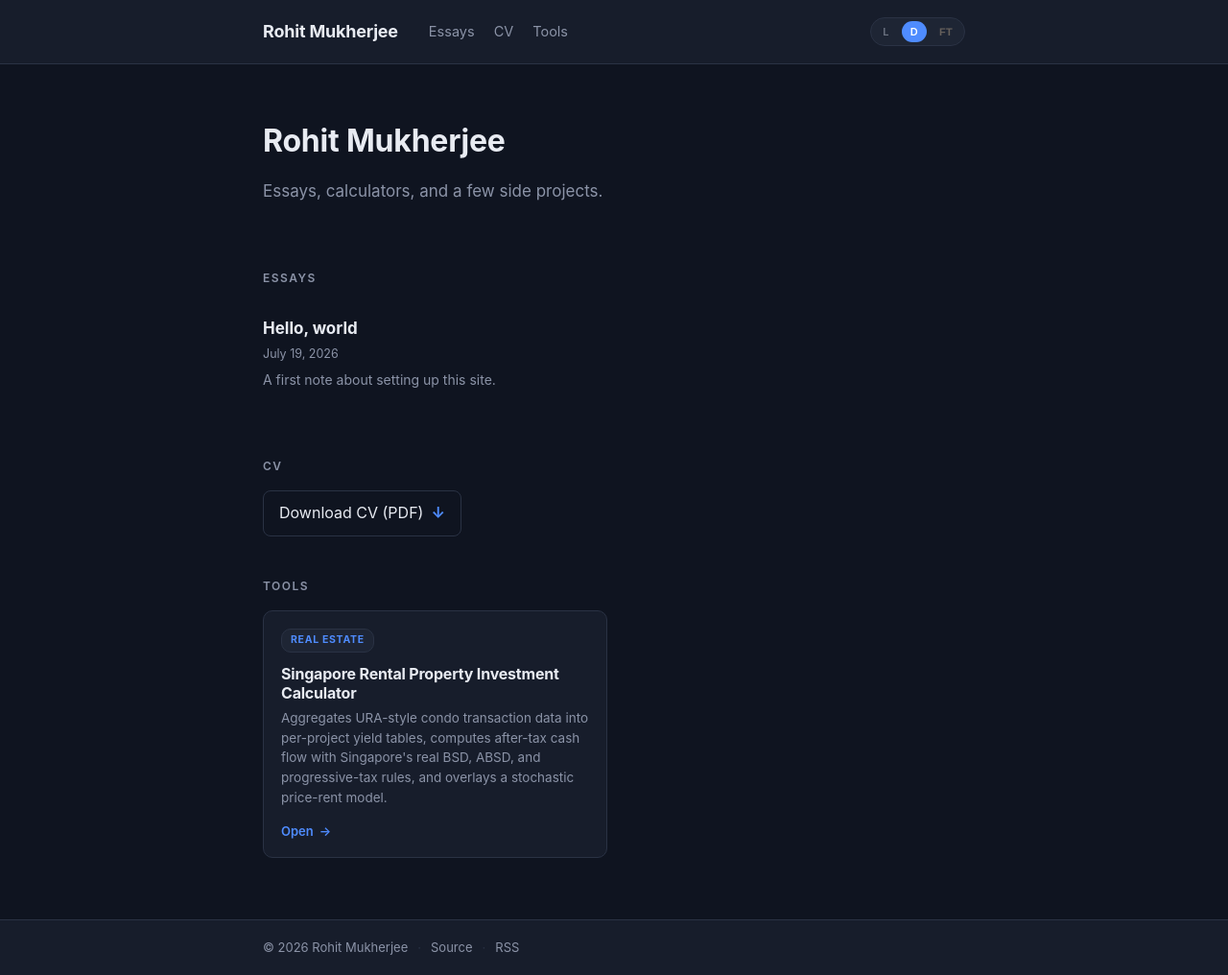
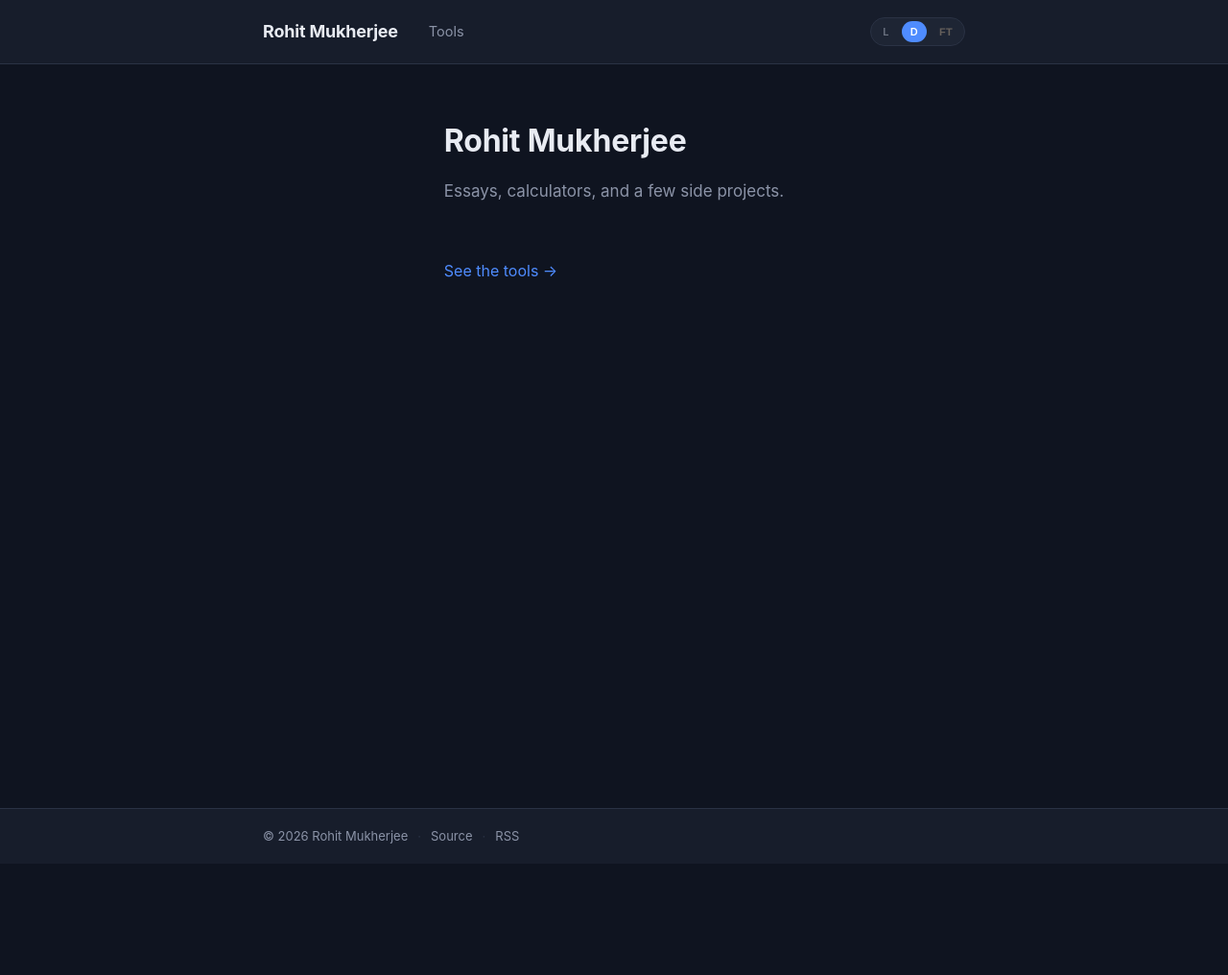
Before and after one commit to rohitmukherjee/rohitmukherjee.github.io, a Jekyll site: the page built from index.md, in a window 1280 px wide. Shown: the whole page at 96% size. Built offline with Jekyll 4.4.1, drawn with Linux system fonts in a browser that asks for light colours; after the commit the page ends 900 px from its top, so only the background shows below that.

Commit message:
Jekyll site: separate Tools/CV pages, cross-page theme picker
- Move Tools grid to its own /tools/ page; homepage becomes a brief intro
  with Essays and CV sections commented out until content lands.
- Add /cv/ page (behind a commented-out nav link) so the URL exists;
  swapping in the real content is a one-file edit.
- Share the theme choice across the whole site by giving
  singapore-apartment/index.html the same localStorage-backed data-theme
  wiring and its own theme picker. Switching L/D/FT anywhere persists
  everywhere.
- Empty assets/css/style.scss shadows a bundled Jekyll theme's SCSS that
  breaks the Sass converter on UTF-8 chars; we don't use Sass anyway.
- Fix _config.yml url to rohitmukherjee.github.io (dropped the CNAME).
- Gitignore vendor/ and .bundle/ so bundler's local install doesn't leak
  into commits.

```diff
--- a/_config.yml
+++ b/_config.yml
@@ -1,6 +1,6 @@
 title: Rohit Mukherjee
 description: Essays, calculators, and a few side projects.
-url: https://rohitmukherjee.com
+url: https://rohitmukherjee.github.io
 
 markdown: kramdown
 kramdown:
@@ -29,13 +29,16 @@
   - Gemfile.lock
   - README.md
   - vendor
-  - .venv
+  - .venv/
+  - "**/.venv/"
   - node_modules
   - "*.pyc"
   - "__pycache__"
+  - "**/__pycache__/"
   - singapore-apartment/build_data.py
   - singapore-apartment/sg_price_rent_model.ipynb
   - singapore-apartment/pyproject.toml
   - singapore-apartment/uv.lock
   - singapore-apartment/README.md
-  - singapore-apartment/.venv
+  - singapore-apartment/.venv/
+  - singapore-apartment/model_core.py
--- a/_includes/header.html
+++ b/_includes/header.html
@@ -2,9 +2,11 @@
   <div class="wrap header-row">
     <a class="site-title" href="{{ '/' | relative_url }}">{{ site.title }}</a>
     <nav class="site-nav">
+      <a href="{{ '/tools/' | relative_url }}">Tools</a>
+      {% comment %} Uncomment when ready:
       <a href="{{ '/#essays' | relative_url }}">Essays</a>
-      <a href="{{ '/assets/cv.pdf' | relative_url }}">CV</a>
-      <a href="{{ '/#tools' | relative_url }}">Tools</a>
+      <a href="{{ '/cv/' | relative_url }}">CV</a>
+      {% endcomment %}
     </nav>
     <div class="theme-picker" role="group" aria-label="Color theme">
       <button type="button" data-theme="light" title="Light" aria-label="Light theme">L</button>
--- a/index.md
+++ b/index.md
@@ -7,37 +7,34 @@
   <p class="lede">Essays, calculators, and a few side projects.</p>
 </div>
 
-<section class="section" id="essays">
-  <h2>Essays</h2>
-  {% if site.essays.size > 0 %}
-    <ul class="essay-list">
-      {% assign sorted = site.essays | sort: 'date' | reverse %}
-      {% for essay in sorted %}
-        <li>
-          <a href="{{ essay.url | relative_url }}">{{ essay.title }}</a>
-          <span class="essay-date">{{ essay.date | date: "%B %-d, %Y" }}</span>
-          {% if essay.excerpt_line %}<p class="essay-excerpt">{{ essay.excerpt_line }}</p>{% endif %}
-        </li>
-      {% endfor %}
-    </ul>
-  {% else %}
-    <p style="color: var(--muted);">No essays yet.</p>
-  {% endif %}
-</section>
+<p style="margin-top: 32px;">
+  <a href="{{ '/tools/' | relative_url }}">See the tools &rarr;</a>
+</p>
 
-<section class="section" id="cv">
-  <h2>CV</h2>
-  <a class="cv-link" href="{{ '/assets/cv.pdf' | relative_url }}">Download CV (PDF) <span class="arrow">&darr;</span></a>
-</section>
+{% comment %}
+  Essays and CV sections are hidden for now. Uncomment when there's
+  content to show. The individual pages (/tools/, /cv/) still exist.
 
-<section class="section" id="tools">
-  <h2>Tools</h2>
-  <div class="tool-grid">
-    <article class="tool">
-      <span class="tag">Real estate</span>
-      <h3><a href="/singapore-apartment/">Singapore Rental Property Investment Calculator</a></h3>
-      <p>Aggregates URA-style condo transaction data into per-project yield tables, computes after-tax cash flow with Singapore's real BSD, ABSD, and progressive-tax rules, and overlays a stochastic price-rent model.</p>
-      <a class="cta" href="/singapore-apartment/">Open</a>
-    </article>
-  </div>
-</section>
+  <section class="section" id="essays">
+    <h2>Essays</h2>
+    {% if site.essays.size > 0 %}
+      <ul class="essay-list">
+        {% assign sorted = site.essays | sort: 'date' | reverse %}
+        {% for essay in sorted %}
+          <li>
+            <a href="{{ essay.url | relative_url }}">{{ essay.title }}</a>
+            <span class="essay-date">{{ essay.date | date: "%B %-d, %Y" }}</span>
+            {% if essay.excerpt_line %}<p class="essay-excerpt">{{ essay.excerpt_line }}</p>{% endif %}
+          </li>
+        {% endfor %}
+      </ul>
+    {% else %}
+      <p style="color: var(--muted);">No essays yet.</p>
+    {% endif %}
+  </section>
+
+  <section class="section" id="cv">
+    <h2>CV</h2>
+    <a class="cv-link" href="{{ '/assets/cv.pdf' | relative_url }}">Download CV (PDF) <span class="arrow">&darr;</span></a>
+  </section>
+{% endcomment %}
```
Also changed, not shown: assets/css/style.scss (added, +7 -0 lines), cv.md (added, +12 -0 lines), singapore-apartment/index.html (+73 -4 lines), tools.md (added, +21 -0 lines), 1 other file.
